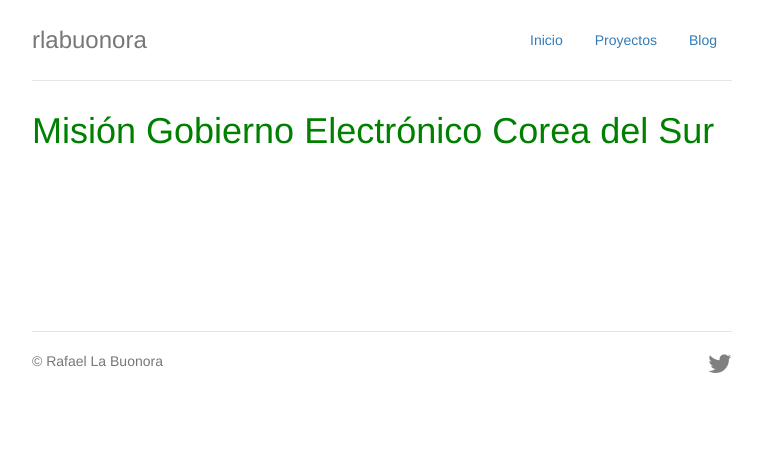
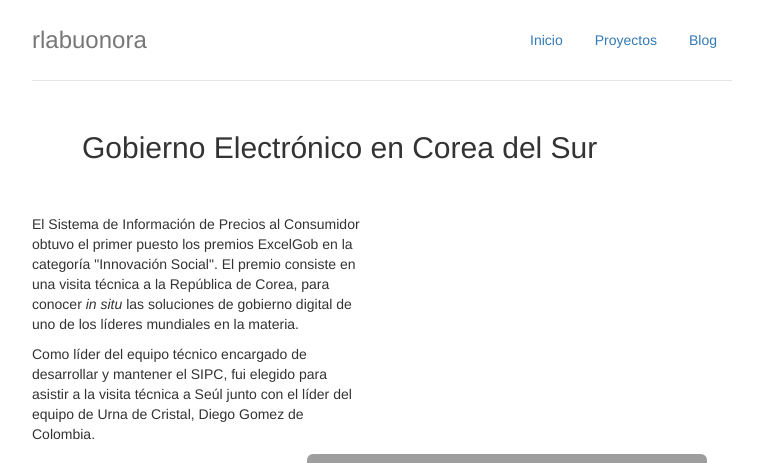
Before and after one commit to rlabuonora/portfolio, a Node server app: page /mision-corea in a window 1280 px wide. Shown: the top 463 px of the page, without its empty margins (258-1020 px from the left). Before the commit the page ends 373 px from the top, so only its background shows below. Run offline with Node 20, Linux system fonts and the light colour scheme; some libraries are stand-ins or nearby versions; grey boxes are pictures that could not be loaded.

Commit message:
Add Gobierno Electronico en Corea

```diff
--- a/public/style.css
+++ b/public/style.css
@@ -184,3 +184,16 @@ h2 {
 .footer i {
   margin-top: 0;
 }
+
+.figure {
+  margin: 60px 40px;
+}
+.figure#right{
+  margin: 0px 40px 20px;
+}
+
+figcaption {
+  font-style: italic;
+  font-size: 13px;
+  color: #333;
+}
--- a/views/pages/mision-corea.html
+++ b/views/pages/mision-corea.html
@@ -4,17 +4,78 @@
   <script src="bootstrap-switch.min.js"></script>
   <link href="bootstrap-switch.css" rel="stylesheet">
   <link rel="stylesheet" href="twitch.css" type="text/css" />
+
   <body>
     <div class="container">
       <% include ../partials/header %>
 
 
-         <h1> Misión Gobierno Electrónico Corea del Sur </h1>
+        <h2> Gobierno Electrónico en Corea del Sur </h2>
+
+        <div class="row">
+          <div class="col-lg-6">
+            <p> El Sistema de Información de Precios al Consumidor obtuvo el primer puesto los premios ExcelGob en la categoría "Innovación Social". El premio consiste en una visita técnica a la República de Corea, para conocer
+              <i>in situ</i> las soluciones de gobierno digital de uno de los líderes mundiales en la materia.</p>
+            <p>
+              Como líder del equipo técnico encargado de desarrollar y mantener el SIPC, fui elegido para asistir a la visita técnica a Seúl junto con el líder del equipo de Urna de Cristal, Diego Gomez de Colombia. </p>
+          </div>
+
+          <figure class="figure pull-right" id="right">
+            <img src="https://s3-sa-east-1.amazonaws.com/rlabuonora-portfolio/korea/250x250/s_korea_8_250x250.JPG" class="img-rounded">
+            <figcaption class="figure-caption">Con Diego Gonzalez y Mr. Lee</figcaption>
+          </figure>
+        </div>
+        <p>
+          El primer día, la presentación se desarrollo en la oficina de la municipalidad de Seul y estuvo a cargo de Shin Jong Woo (Director de la División de Planificación de Información). El Sr. Woo presentó dos sistemas de gobierno electrónico para organizar
+          encuestas y permitir que los ciudadanos influyan en las políticas de la municipalidad. </p>
+        <p>
+          Las presentaciones del segundo día se desarrollaron en las oficinas de la NIA. La primera estuvo a cargo de Seung- Hwan Myeong, el Sr. Myeong es investigador en el Department of Public Administration, Inha University. Su principal línea de investigación
+          es sobre el rol de las tecnologías de la información aplicadas al gobierno.</p>
+        <figure class="figure text-center">
+          <img src="https://s3-sa-east-1.amazonaws.com/rlabuonora-portfolio/korea/250x250/s_korea_1_250x250.JPG" class="img-rounded">
+          <figcaption class="figure-caption">Con Dr. Jong-Sung Hwang</figcaption>
+        </figure>
+        <p>
+          La segunda presentación del día, a cargo de Dr. Jong-Sung Hwang, fue sobre gobierno inteligente y Smart Cities. El Dr. Hwang es director de la oficina de planeamiento y administración de la NIA. La última presentación fue de Ms. Shinae Shin, líder del
+          equipo de planificación de Gobierno 3.0 de la NIA.</p>
+        <p>
+          El día 4 consistió en una visita a la provincia de Chungbuk, donde se encuentra alojada la oficina central de la Korea Consumer Agency. Esta oficina fue relocalizada a 3 horas de Seúl en el marco de la política de descentralización de la administración
+          central del gobierno de Corea. </p>
+        <figure class="figure text-center">
+          <img src="https://s3-sa-east-1.amazonaws.com/rlabuonora-portfolio/korea/250x250/s_korea_3_250x250.JPG" class="img-rounded">
+          <figcaption class="figure-caption">Bienvenida de la municipalidad de Chungbuk</figcaption>
+        </figure>
+
+        <p>El quinto día de la misión estuvo centrada en actividades culturales. Primero visitamos la fortaleza Hwaseong. Esta fortaleza fue construida en 1794 y fue declarada patrimonio de la humanidad por la UNESCO.</p>
+
+        <p>
+          Luego visitamos el Samsung Innovation Museum. Este museo contiene piezas originales de todo tipo de tecnología de consumo final (radio, televisión, teléfonos, computadoras) desde el el siglo pasado hasta los últimos avances.</p>
+        <div class="row">
+          <figure class="figure pull-right">
+            <img src="https://s3-sa-east-1.amazonaws.com/rlabuonora-portfolio/korea/250x250/l_korea_6_250x250.JPG" class="img-rounded">
+            <figcaption class="figure-caption">Con un soldado de la dinastía Joseon</figcaption>
+          </figure>
+
+          <figure class="figure pull-left">
+            <img src="https://s3-sa-east-1.amazonaws.com/rlabuonora-portfolio/korea/250x250/l_korea_2_250x250.JPG" class="img-rounded">
+            <figcaption class="figure-caption">Disfrutando de la comida típica</figcaption>
+          </figure>
+        </div>
+
+        <p>
+          A nivel más humano, Diego y Mr. Lee fueron excelentes compañeros de ruta. Mr. Lee nos llevó a comer a varios lugares y pudimos disfrutar de la comida coreana todo el viaje.
+        </p>
+        <p>El viaje fue una experiencia muy buena. No solo por el avance de Corea en gobierno electrónico, sino por la posibilidad de ver como es la cultura de trabajo de un país exitoso.</p>
+
+        <p>
+          <% include ../partials/footer %>
+        </p>
 
 
-        <% include ../partials/footer %>
+
 
 
     </div>
   </body>
+
 </html>
```
Lines whose indentation alone changed are shown as unchanged.
